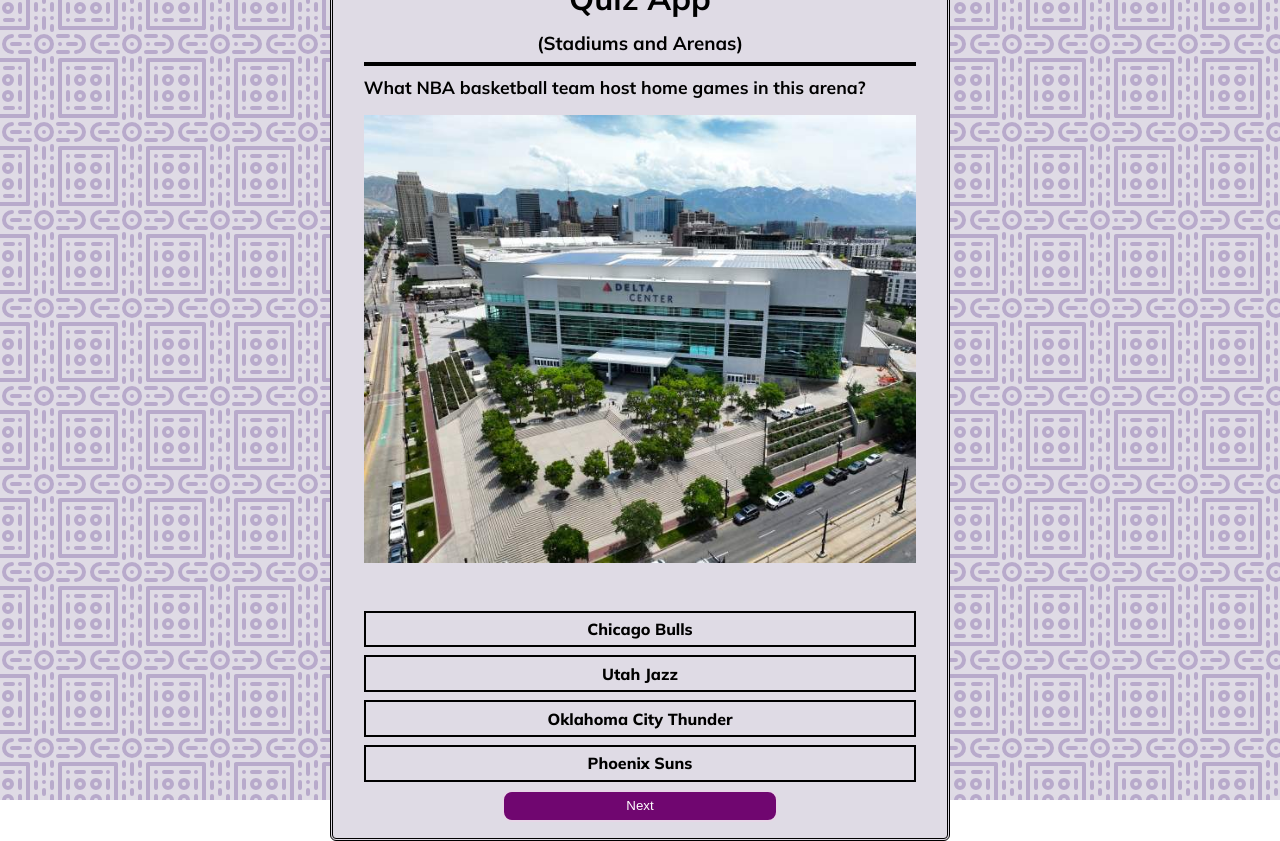
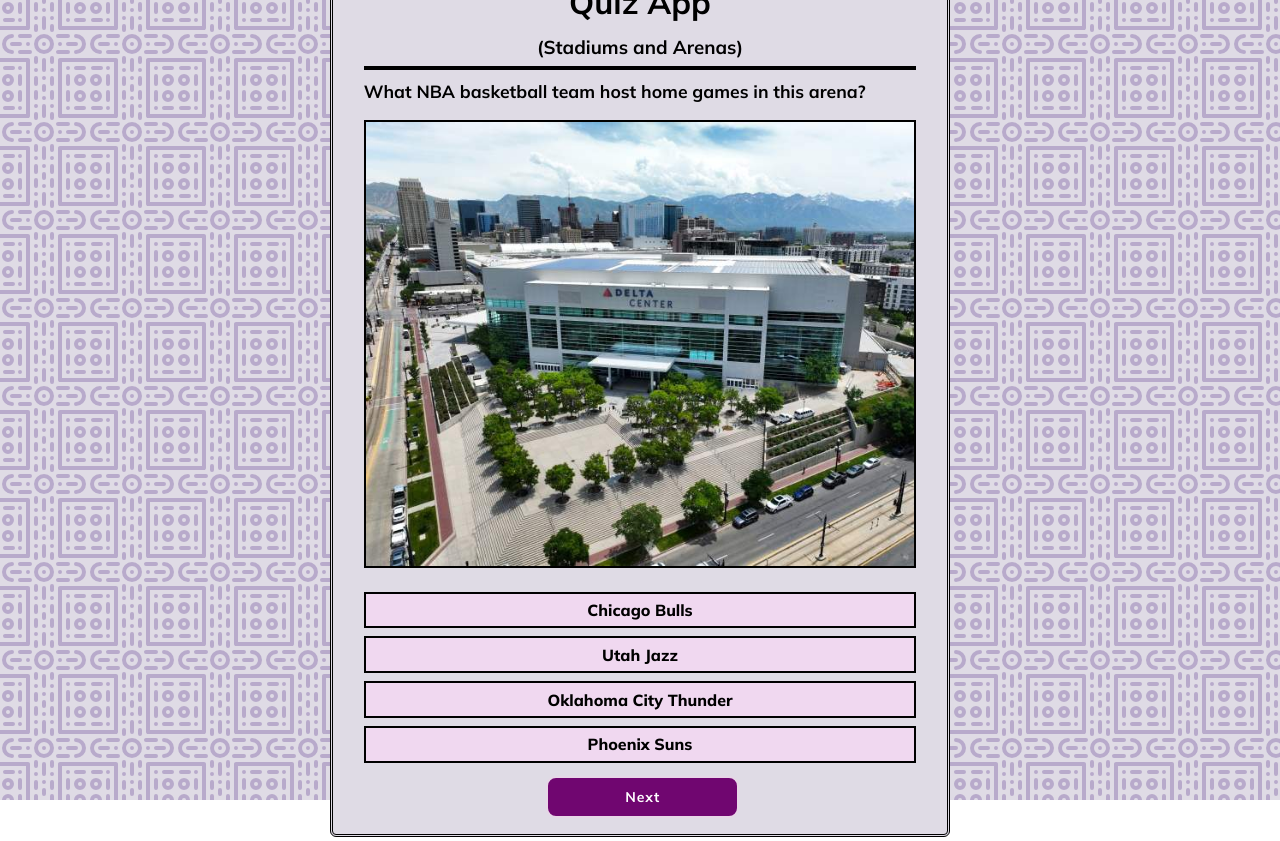
Before and after one commit to cdanderson76/cdaQuizApp, a React (Vite) app: page / in a window 1280 px wide. Built offline with nearby package versions, Linux system fonts and the light colour scheme.

Commit message:
working on functionality and user experience

```diff
--- a/src/App.jsx
+++ b/src/App.jsx
@@ -1,4 +1,5 @@
 import { useState } from 'react'
+import { data } from './data';
 import './index.css'
 import delta from './images/delta-center.jpg';
 
@@ -7,35 +8,42 @@
   return (
     <>
       <div className='canvas'>
-        <Quiz />
+        <Quiz data={data} />
       </div>
     </>
   )
 }
 
-function Quiz() {
+function Quiz({data}) {
+
+  const [ questionIndex, setQuestionIndex ] = useState(0);
+
+  const current = data[questionIndex];
+
+  function checkAnswer(e, ans) {
+    if(current.ans === ans) {
+      e.target.classList.add('correct');
+    } else {
+      e.target.classList.add('wrong');
+    }
+  }
+
   return (
     <div className='container'>
       <h1>Quiz App</h1>
       <h3>(Stadiums and Arenas)</h3>
       <hr />
-      <QuizItem />
+      <div className='question-container'>
+        <h2>{current.question}</h2>
+        <img src={delta} alt="" />
+        <ul>
+          <li  onClick={(e) => checkAnswer(e, 1)}>{current.option1}</li>
+          <li  onClick={(e) => checkAnswer(e, 2)}>{current.option2}</li>
+          <li  onClick={(e) => checkAnswer(e, 3)}>{current.option3}</li>
+          <li  onClick={(e) => checkAnswer(e, 4)}>{current.option4}</li>
+        </ul>
+        <button className='btn'>Next</button>
+      </div>
     </div>
   )
 }
-
-function QuizItem() {
-  return (
-    <div className='question-container'>
-      <h2>What NBA basketball team host home games in this arena?</h2>
-      <img src={delta} alt="" />
-      <ul>
-        <li>Chicago Bulls</li>
-        <li>Utah Jazz</li>
-        <li>Oklahoma City Thunder</li>
-        <li>Phoenix Suns</li>
-      </ul>
-      <button className='btn'>Next</button>
-    </div>
-  )
-}
--- /dev/null
+++ b/src/data.js
@@ -0,0 +1,13 @@
+import delta from './images/delta-center.jpg';
+
+export const data = [
+    {
+        question: 'What NBA basketball team host home games in this arena?',
+        facility: delta,
+        option1: 'Chicago Bulls',
+        option2: 'Utah Jazz',
+        option3: 'Oklahoma City Thunder',
+        option4: 'Phoenix Suns',
+        ans: 2
+    }
+]
--- a/src/index.css
+++ b/src/index.css
@@ -55,7 +55,8 @@
 }
 
 .container img {
-  margin-bottom: 3em;
+  margin-bottom: 1.5em;
+  border: 2px solid black;
 }
 
 .question-container {
@@ -68,6 +69,7 @@
   list-style: none;
   width: 100%;
   border: 2px solid black;
+  background-color: #f0d8f0;
   font-weight: 800;
   padding: 0.4em 0;
   margin-bottom: 0.5em;
@@ -75,26 +77,36 @@
 }
 
 .btn {
-  width: 50%;
-  margin-left: 25%;
+  width: 35%;
+  margin-left: 33%;
   color: #fff;
   background-color: #700670;
-  padding: 0.5em;
+  font-family: 'Mulish', sans-serif;
+  font-size: 14px;
+  font-weight: bold;
+  letter-spacing: 1px;
+  padding: 0.7em;
   border: 2px solid #ffffffd5;
   border-radius: 10px;
+  margin-top: 0.4em;
+  transition: 0.3s ease-in-out;
 }
 
 li:hover {
   border-radius: 20px;
   cursor: pointer;
-  background-color: #0e0e0e86;
-  color: #fff;
+  border-color: #6158588f;
+}
+
+.btn:hover {
+  cursor: pointer;
+  background-color: #7a177a;
 }
 
 .correct {
   border: 2px solid #024b02;
   background: #63c763;
-  color: #fff;
+  color: black;
   border-radius: 20px;
 }
 
```
Also changed, not shown: src/images/lightbulb.png (added).
